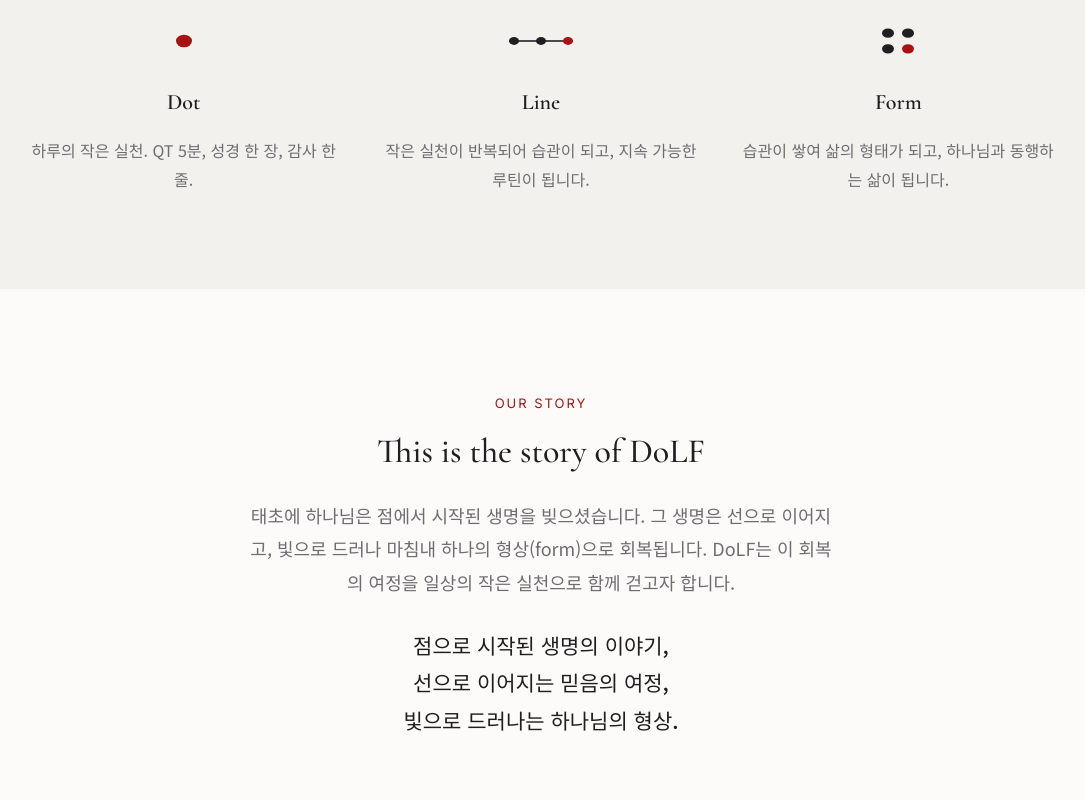
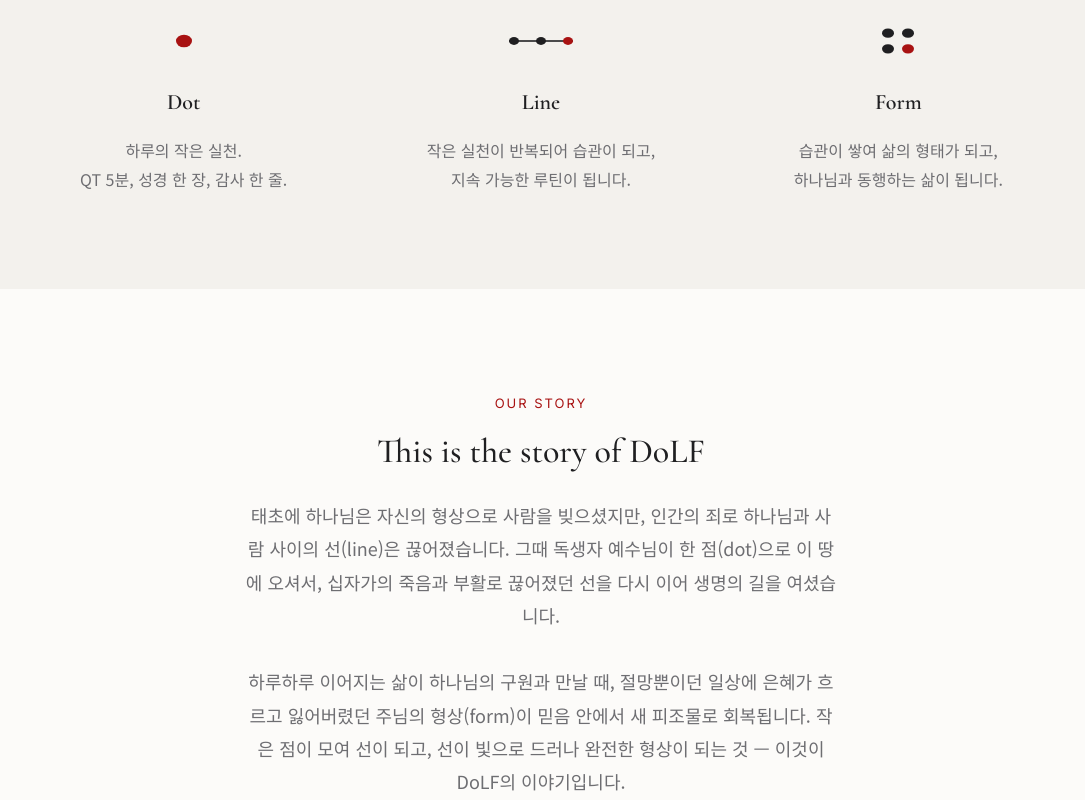
Before and after one commit to sophia-hye/dolf, a React (Vite) app: page / in a window 1280 px wide. Shown: the part 960-1760 px from the top of the page, without its empty margins (99-1184 px from the left). Built offline with nearby package versions, Linux system fonts and the light colour scheme.

Commit message:
feat: expand Home story copy; add intended line breaks
- rewrite story body into two clear paragraphs conveying the dot->line->form
  redemption narrative (was over-condensed)
- add line breaks at the marked points in philosophy Dot/Line/Form and story
  (white-space: pre-line)

```diff
--- a/src/i18n/locales/ko.ts
+++ b/src/i18n/locales/ko.ts
@@ -22,22 +22,22 @@
     items: [
       {
         title: 'Dot',
-        description: '하루의 작은 실천. QT 5분, 성경 한 장, 감사 한 줄.',
+        description: '하루의 작은 실천.\nQT 5분, 성경 한 장, 감사 한 줄.',
       },
       {
         title: 'Line',
-        description: '작은 실천이 반복되어 습관이 되고, 지속 가능한 루틴이 됩니다.',
+        description: '작은 실천이 반복되어 습관이 되고,\n지속 가능한 루틴이 됩니다.',
       },
       {
         title: 'Form',
-        description: '습관이 쌓여 삶의 형태가 되고, 하나님과 동행하는 삶이 됩니다.',
+        description: '습관이 쌓여 삶의 형태가 되고,\n하나님과 동행하는 삶이 됩니다.',
       },
     ],
   },
   story: {
     eyebrow: 'OUR STORY',
     title: 'This is the story of DoLF',
-    body: '태초에 하나님은 점에서 시작된 생명을 빚으셨습니다. 그 생명은 선으로 이어지고, 빛으로 드러나 마침내 하나의 형상(form)으로 회복됩니다. DoLF는 이 회복의 여정을 일상의 작은 실천으로 함께 걷고자 합니다.',
+    body: '태초에 하나님은 자신의 형상으로 사람을 빚으셨지만, 인간의 죄로 하나님과 사람 사이의 선(line)은 끊어졌습니다. 그때 독생자 예수님이 한 점(dot)으로 이 땅에 오셔서, 십자가의 죽음과 부활로 끊어졌던 선을 다시 이어 생명의 길을 여셨습니다.\n\n하루하루 이어지는 삶이 하나님의 구원과 만날 때, 절망뿐이던 일상에 은혜가 흐르고 잃어버렸던 주님의 형상(form)이 믿음 안에서 새 피조물로 회복됩니다. 작은 점이 모여 선이 되고, 선이 빛으로 드러나 완전한 형상이 되는 것 — 이것이 DoLF의 이야기입니다.',
     closing: [
       '점으로 시작된 생명의 이야기,',
       '선으로 이어지는 믿음의 여정,',
--- a/src/pages/home/sections/PhilosophySection.tsx
+++ b/src/pages/home/sections/PhilosophySection.tsx
@@ -109,4 +109,5 @@
   font-size: ${({ theme }) => theme.fontSizes.body};
   line-height: 1.8;
   color: ${({ theme }) => theme.colors.textSecondary};
+  white-space: pre-line;
 `
--- a/src/pages/home/sections/StorySection.tsx
+++ b/src/pages/home/sections/StorySection.tsx
@@ -49,6 +49,7 @@
   line-height: 1.85;
   color: ${({ theme }) => theme.colors.textSecondary};
   margin-top: 8px;
+  white-space: pre-line;
 `
 
 const Closing = styled.p`
```
